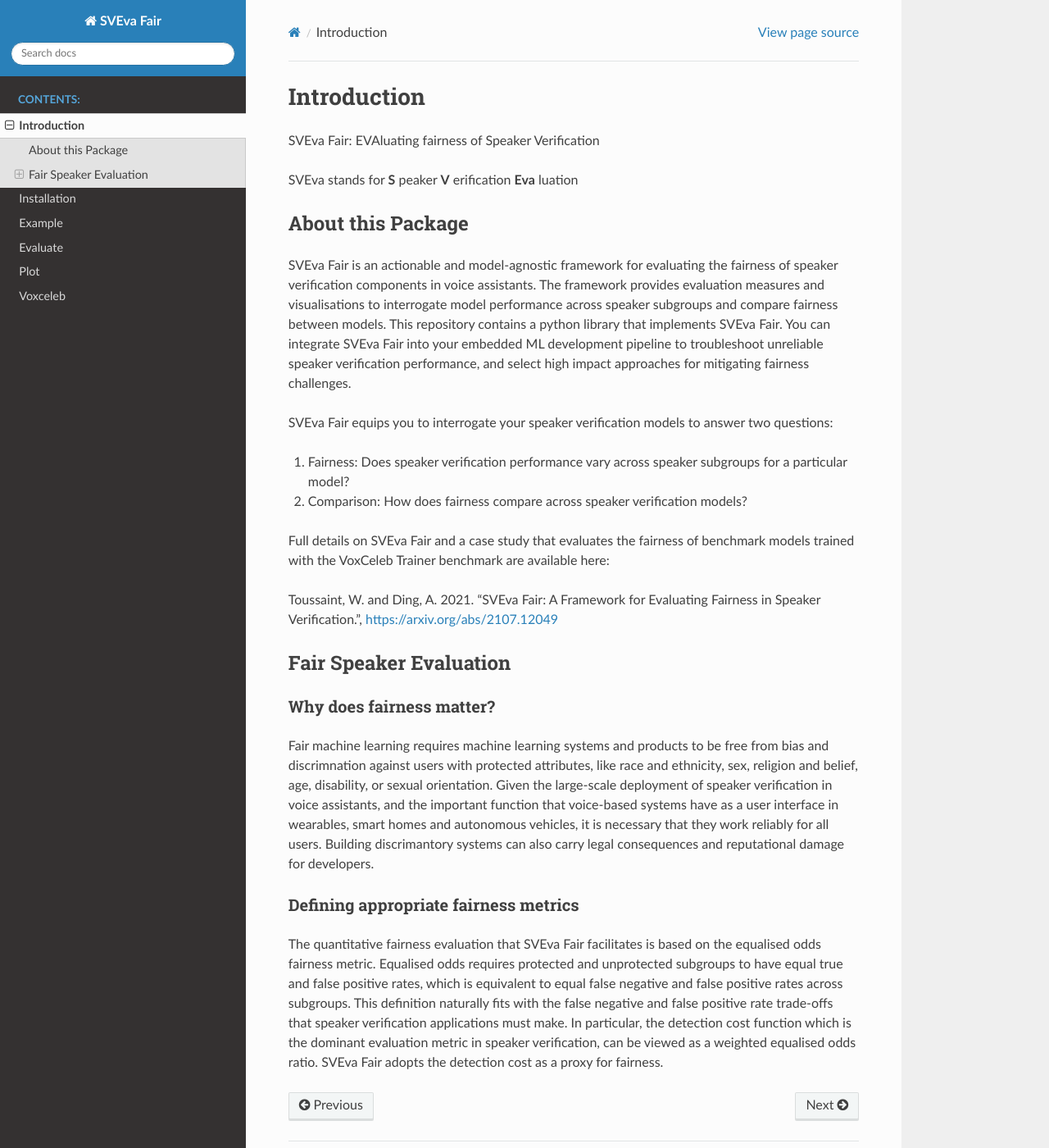
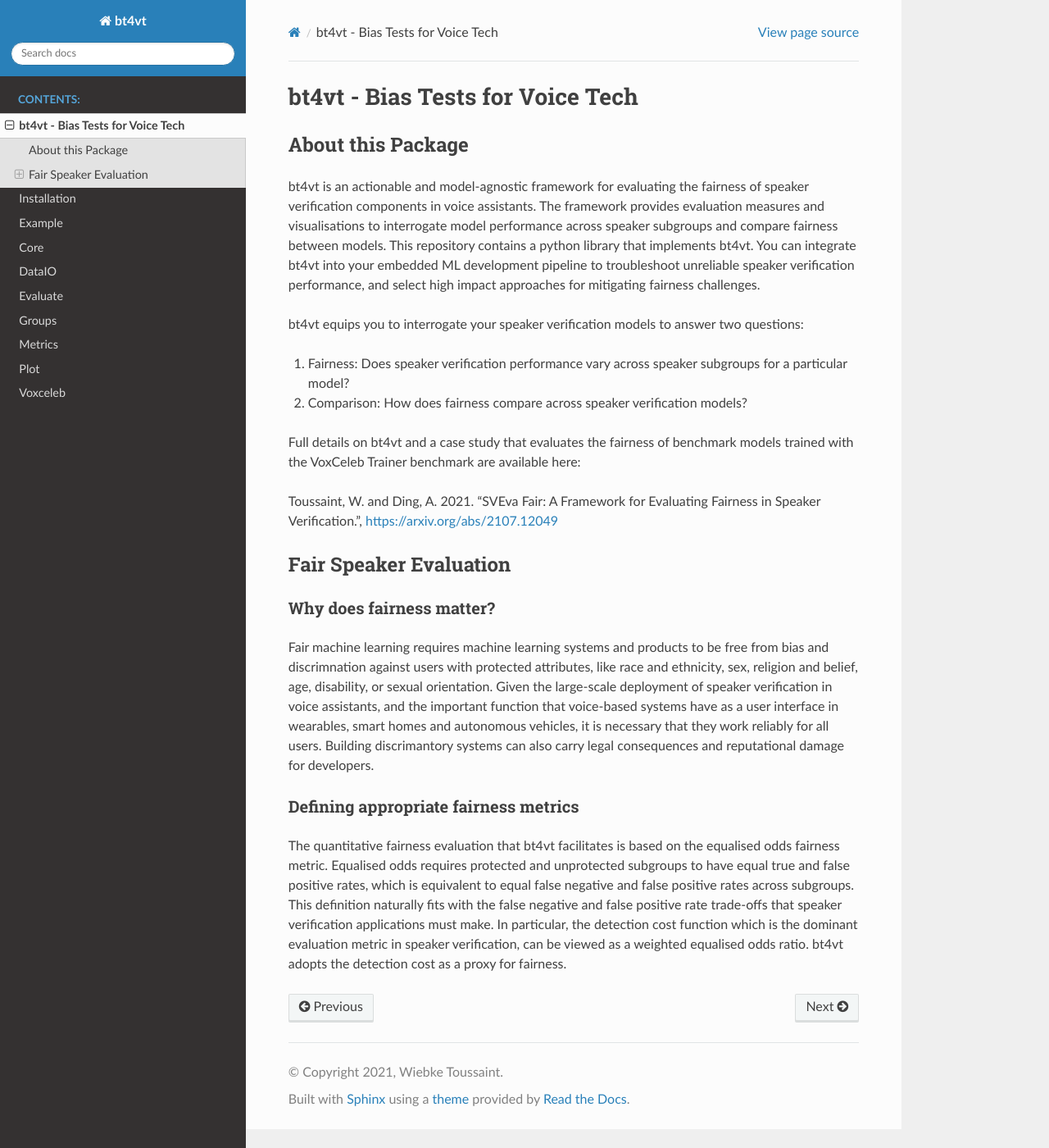
Before and after one commit to wiebket/bt4vt, a Sphinx documentation site: the page built from docs/source/intro.rst, in a window 1280 px wide and 1400 px high. Shown: the whole window at 82% size. Built offline with Sphinx 7.4.7 and the Read the Docs theme 2.0.0, drawn with Linux system fonts in a browser that asks for light colours.

Commit message:
Create files for documentation

```diff
--- a/docs/source/conf.py
+++ b/docs/source/conf.py
@@ -23,9 +23,9 @@
 
 # -- Project information -----------------------------------------------------
 
-project = 'SVEva Fair'
+project = 'bt4vt'
 copyright = '2021, Wiebke Toussaint'
-author = 'Wiebke Toussaint'
+author = 'Wiebke Toussaint, Anna Leschanowsky'
 
 # The full version, including alpha/beta/rc tags
 release = '0.0.1'
--- /dev/null
+++ b/docs/source/core.rst
@@ -0,0 +1,5 @@
+Core
+========
+
+.. automodule:: bt4vt.core
+   :members:
--- /dev/null
+++ b/docs/source/dataio.rst
@@ -0,0 +1,5 @@
+DataIO
+========
+
+.. automodule:: bt4vt.dataio
+   :members:
--- a/docs/source/evaluate.rst
+++ b/docs/source/evaluate.rst
@@ -1,5 +1,5 @@
 Evaluate
 ========
 
-.. automodule:: sveva_fair.evaluate
+.. automodule:: bt4vt.evaluate
    :members:
--- a/docs/source/example.rst
+++ b/docs/source/example.rst
@@ -2,7 +2,7 @@
 Example
 =======
 
-Below is an example for using SVEva Fair. All code and data for reproducing the example are contained in the [example](example) directory.
+Below is an example for using bt4vt. All code and data for reproducing the example are contained in the [example](example) directory.
 The example evaluates the fairness of models released with the `VoxCeleb Trainer <https://github.com/clovaai/voxceleb_trainer>`_ benchmark.
 
 Evaluate speaker verification performance across subgroups
--- /dev/null
+++ b/docs/source/groups.rst
@@ -0,0 +1,5 @@
+Groups
+========
+
+.. automodule:: bt4vt.groups
+   :members:
--- a/docs/source/index.rst
+++ b/docs/source/index.rst
@@ -13,7 +13,11 @@
    intro
    install
    example
+   core
+   dataio
    evaluate
+   groups
+   metrics
    plot
    voxceleb
 
--- a/docs/source/intro.rst
+++ b/docs/source/intro.rst
@@ -1,21 +1,17 @@
 ============
-Introduction
+bt4vt - Bias Tests for Voice Tech
 ============
-
-SVEva Fair: EVAluating fairness of Speaker Verification
-
-SVEva stands for **S** peaker **V** erification **Eva** luation
 
 About this Package
 ==================
-SVEva Fair is an actionable and model-agnostic framework for evaluating the fairness of speaker verification components in voice assistants. The framework provides evaluation measures and visualisations to interrogate model performance across speaker subgroups and compare fairness between models. This repository contains a python library that implements SVEva Fair. You can integrate SVEva Fair into your embedded ML development pipeline to troubleshoot unreliable speaker verification performance, and select high impact approaches for mitigating fairness challenges.
+bt4vt is an actionable and model-agnostic framework for evaluating the fairness of speaker verification components in voice assistants. The framework provides evaluation measures and visualisations to interrogate model performance across speaker subgroups and compare fairness between models. This repository contains a python library that implements bt4vt. You can integrate bt4vt into your embedded ML development pipeline to troubleshoot unreliable speaker verification performance, and select high impact approaches for mitigating fairness challenges.
 
-SVEva Fair equips you to interrogate your speaker verification models to answer two questions:
+bt4vt equips you to interrogate your speaker verification models to answer two questions:
 
 1. Fairness: Does speaker verification performance vary across speaker subgroups for a particular model?
 2. Comparison: How does fairness compare across speaker verification models?
 
-Full details on SVEva Fair and a case study that evaluates the fairness of benchmark models trained with the VoxCeleb Trainer benchmark are available here:
+Full details on bt4vt and a case study that evaluates the fairness of benchmark models trained with the VoxCeleb Trainer benchmark are available here:
 
 Toussaint, W. and Ding, A. 2021. “SVEva Fair: A Framework for Evaluating Fairness in Speaker Verification.”, `<https://arxiv.org/abs/2107.12049>`_
 
@@ -30,4 +26,4 @@
 Defining appropriate fairness metrics
 _____________________________________
 
-The quantitative fairness evaluation that SVEva Fair facilitates is based on the equalised odds fairness metric. Equalised odds requires protected and unprotected subgroups to have equal true and false positive rates, which is equivalent to equal false negative and false positive rates across subgroups. This definition naturally fits with the false negative and false positive rate trade-offs that speaker verification applications must make. In particular, the detection cost function which is the dominant evaluation metric in speaker verification, can be viewed as a weighted equalised odds ratio. SVEva Fair adopts the detection cost as a proxy for fairness.
+The quantitative fairness evaluation that bt4vt facilitates is based on the equalised odds fairness metric. Equalised odds requires protected and unprotected subgroups to have equal true and false positive rates, which is equivalent to equal false negative and false positive rates across subgroups. This definition naturally fits with the false negative and false positive rate trade-offs that speaker verification applications must make. In particular, the detection cost function which is the dominant evaluation metric in speaker verification, can be viewed as a weighted equalised odds ratio. bt4vt adopts the detection cost as a proxy for fairness.
--- /dev/null
+++ b/docs/source/metrics.rst
@@ -0,0 +1,5 @@
+Metrics
+========
+
+.. automodule:: bt4vt.metrics
+   :members:
```
Also changed, not shown: docs/source/install.rst (+4 -5 lines).
